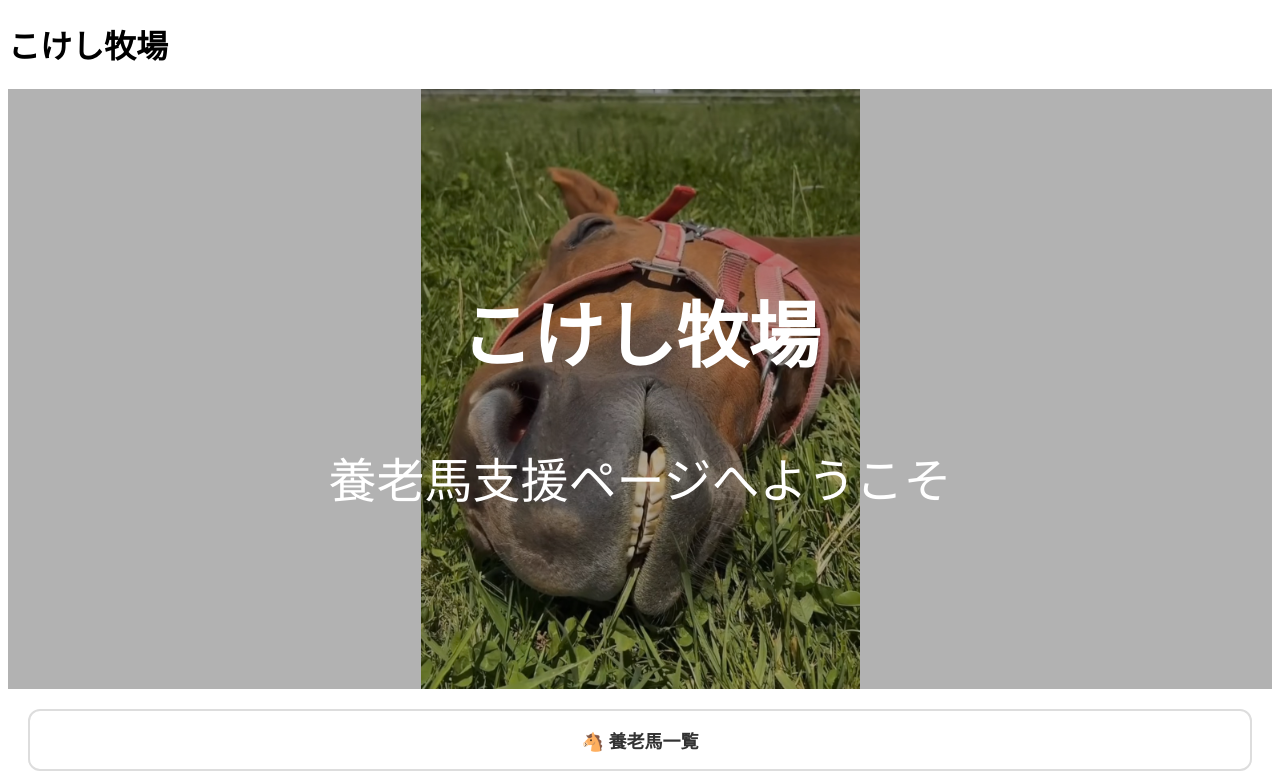
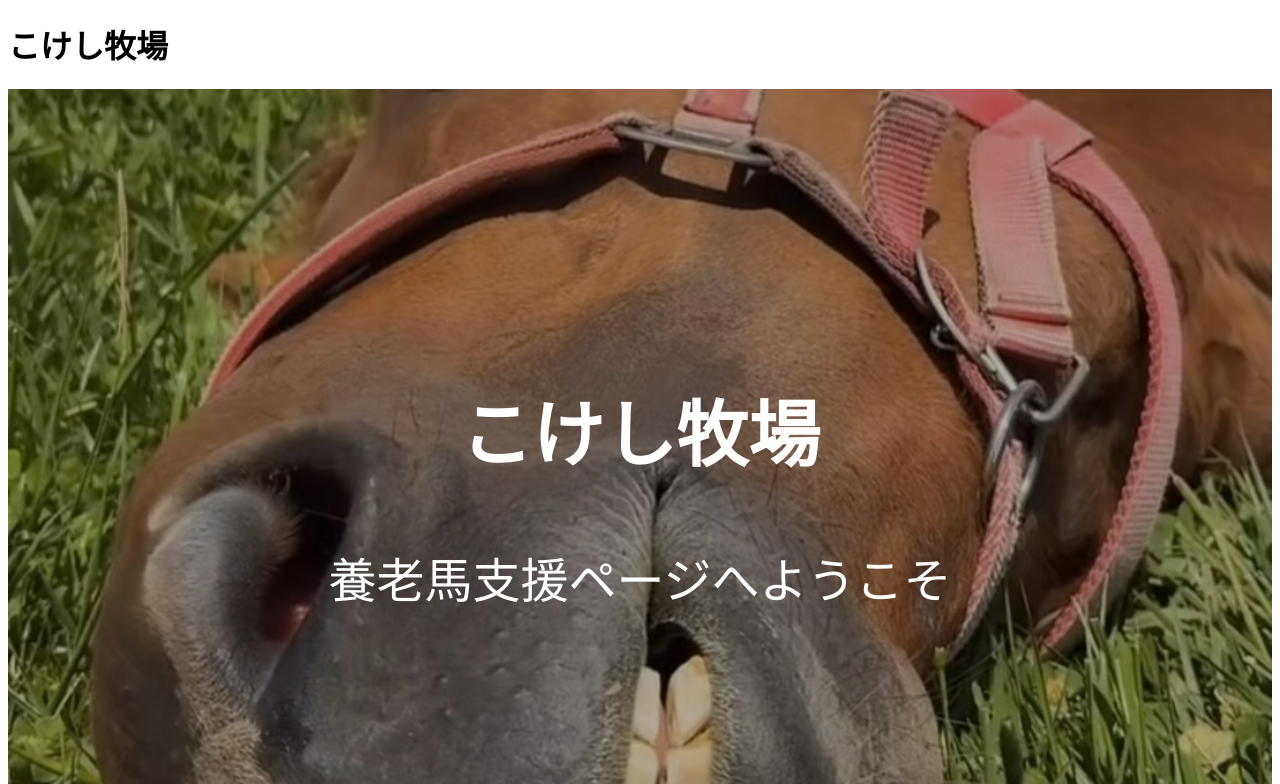
Before and after one commit to kokeshiKaihatsu/horse-support, an Eleventy site: page src/index.njk in a window 1280 px wide. Shown: the top 784 px of the page. Built offline with nearby package versions, Linux system fonts and the light colour scheme; Eleventy itself is replaced by a stand-in of ours; files that its build step writes are made by us from their sources.

Commit message:
Fix layout path and update project structure

```diff
--- a/public/styles.css
+++ b/public/styles.css
@@ -26,10 +26,12 @@
 
 .hero {
   background-image: url("/images/hime.jpg");
-  background-size: contain;   /* ← 画像の比率を固定 */
-  background-repeat: no-repeat;
-  background-position: center top; /* ← 上固定にすると馬の顔がズレない */
-  height: 600px; /* ← 固定高さ（スマホでもPCでも同じ） */
+  background-size: cover;
+  background-position: center;
+  height: 100vh;
+  display: flex;
+  align-items: center;
+  justify-content: center;
   position: relative;
 }
 
@@ -41,11 +43,10 @@
 }
 
 .hero-text {
-  position: absolute;
-  top: 50%;   /* 画面ではなく .hero の高さ基準 */
-  left: 50%;
-  transform: translate(-50%, -50%); /* 完全中央固定 */
+  position: relative; /* ← 擬似要素の上に文字を出すために必要 */
   text-align: center;
   color: white;
   font-size: 3rem;
+  padding: 2rem;
+  border-radius: 10px;
 }
```
